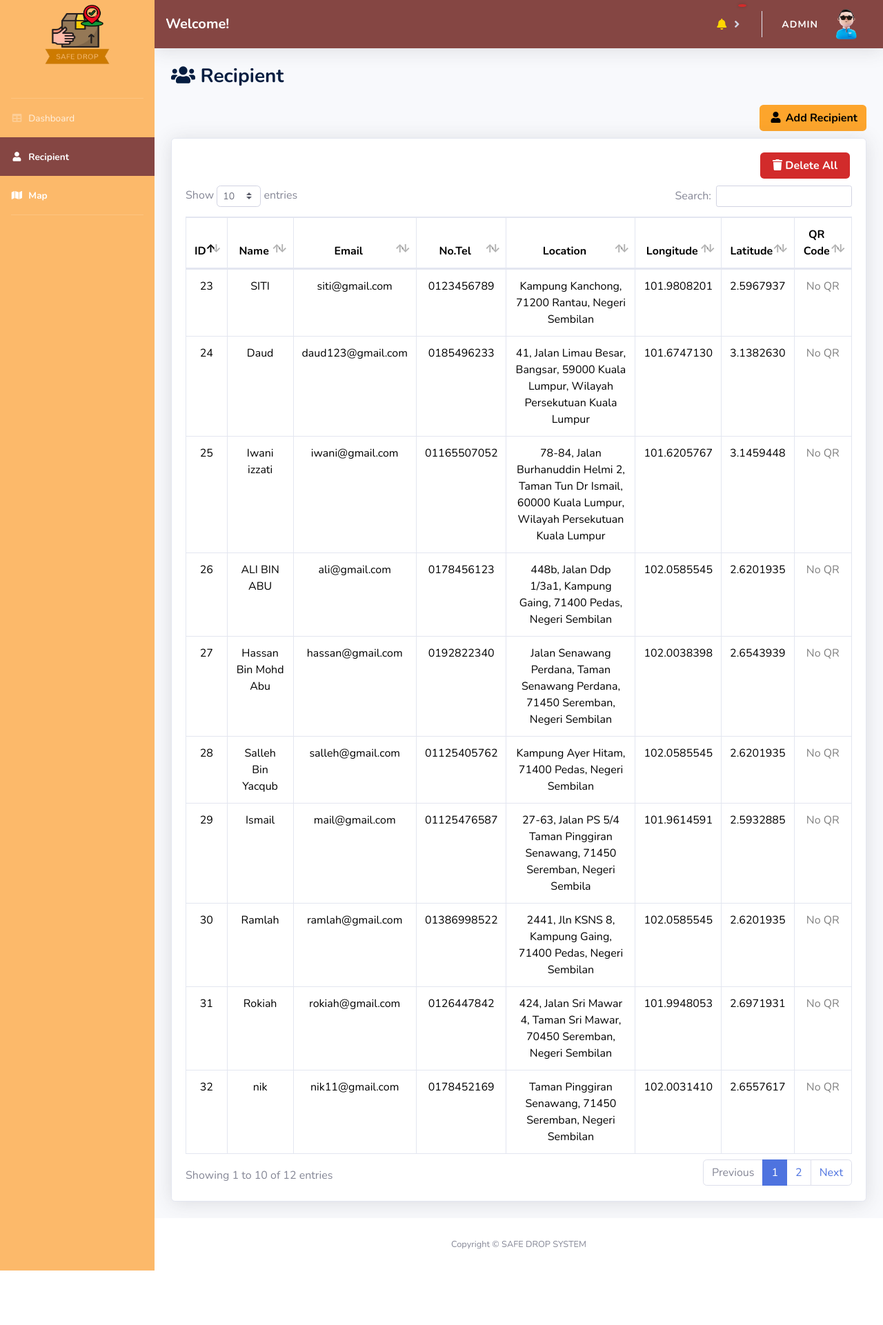
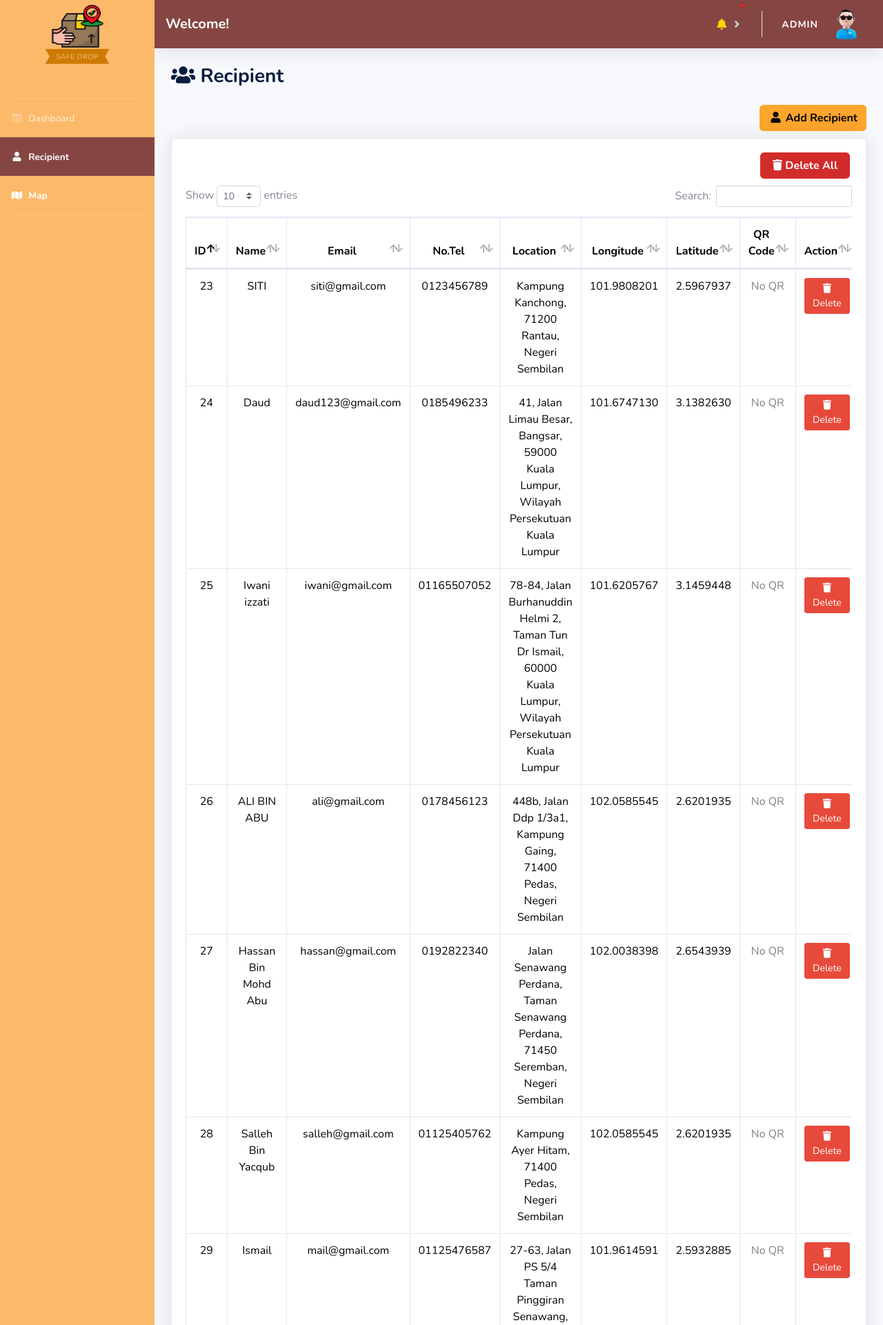
Before and after one commit to Ubai03/safe_drop_system, a PHP site: page /safe_drop_system/admin/recipient.php in a window 1280 px wide. Shown: the top 1921 px of the page at 69% size. Before the commit the page ends 1842 px from the top, so only its background shows below. Run offline with PHP 8.4, Linux system fonts and the light colour scheme; a user stored in the database is signed in; data comes from the database, SQL or seed files in the repository; some libraries are stand-ins or nearby versions.

Commit message:
Add delete recipient button + function

```diff
--- a/database/delete_recipient.php
+++ b/database/delete_recipient.php
@@ -7,7 +7,7 @@ if (isset($_GET['id'])) {
     $sql = "DELETE FROM recipient WHERE recipient_id = '$recipient_id'"; //
 
     if (mysqli_query($conn, $sql)) {
-        header("Location: ../interface/admin/product.php?success=trueDelete");
+        header("Location: ../interface/admin/recipient.php?success=trueDelete");
         exit();
     } else {
         echo "Error deleting record: " . mysqli_error($conn);
--- a/interface/admin/recipient.php
+++ b/interface/admin/recipient.php
@@ -111,7 +111,7 @@
             });
         }
 
-        function updateValueAndShowModal(stafft_id) {
+        function updateValueAndShowModal(recipient_id) {
             $.ajax({
                 url: 'update_value_delete.php', // Your PHP file for database update
                 type: 'POST',
@@ -469,6 +469,7 @@
                                             <th>Longitude</th>
                                             <th>Latitude</th>
                                             <th>QR Code</th>
+                                            <th>Action</th>
                                         </tr>
                                     </thead>
                                     <tbody>
@@ -518,7 +519,16 @@
                                                     <span style="color:gray;">No QR</span>
                                                 <?php endif; ?>
                                             </td>
-
+                                            <!-- DELETE BUTTON COLUMN (ADD THIS) -->
+                                            <td style="text-align:center">
+                                                <button
+                                                    class="btn btn-danger btn-sm"
+                                                    data-toggle="modal"
+                                                    data-target="#deleteModalCenter<?php echo $recipient_id; ?>"
+                                                    onclick="updateValueAndShowModal(<?php echo $recipient_id; ?>)">
+                                                    <i class="fas fa-trash"></i> Delete
+                                                </button>
+                                            </td>
                                         </tr>
                                         <!-- Start Edit Modal -->
                                         <div class="modal fade" id="editModalCenter<?php echo $recipient_id;?>" tabindex="-1" role="dialog" aria-labelledby="exampleModalCenterTitle" aria-hidden="true">
```
